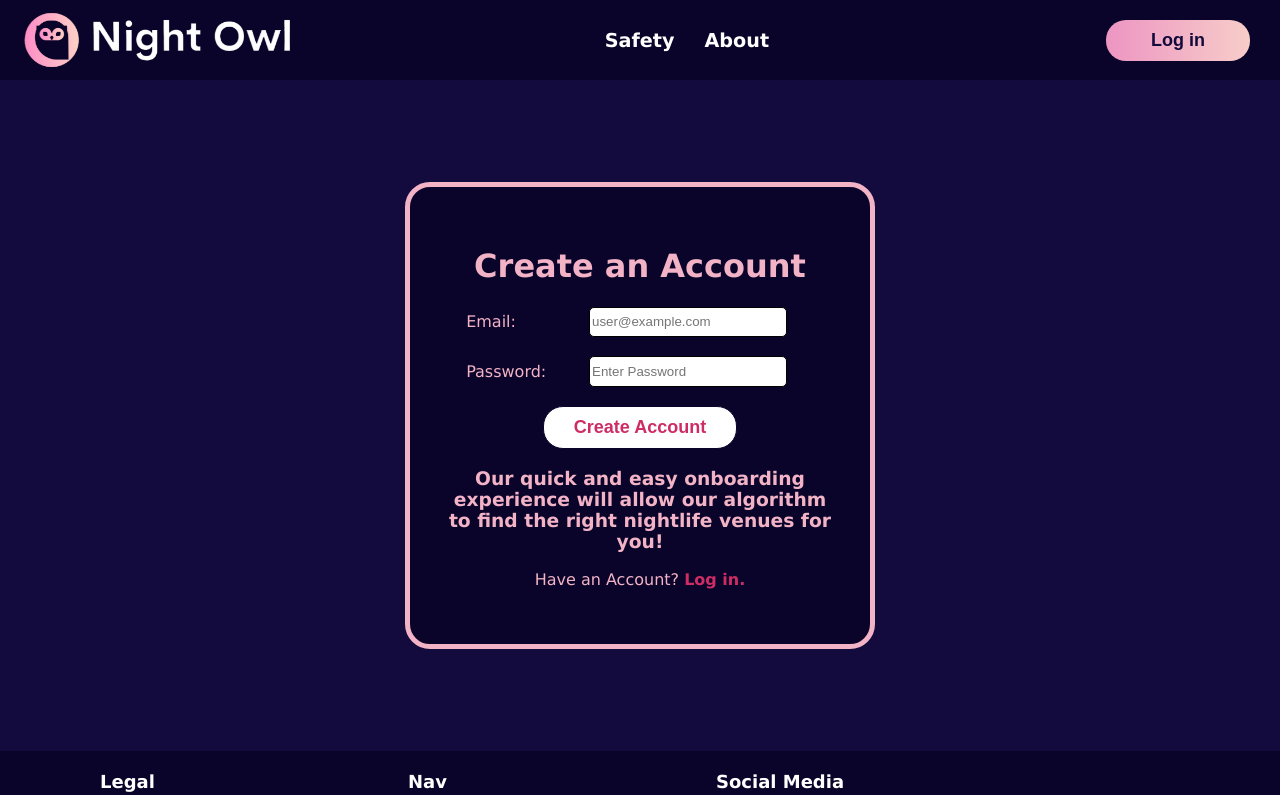
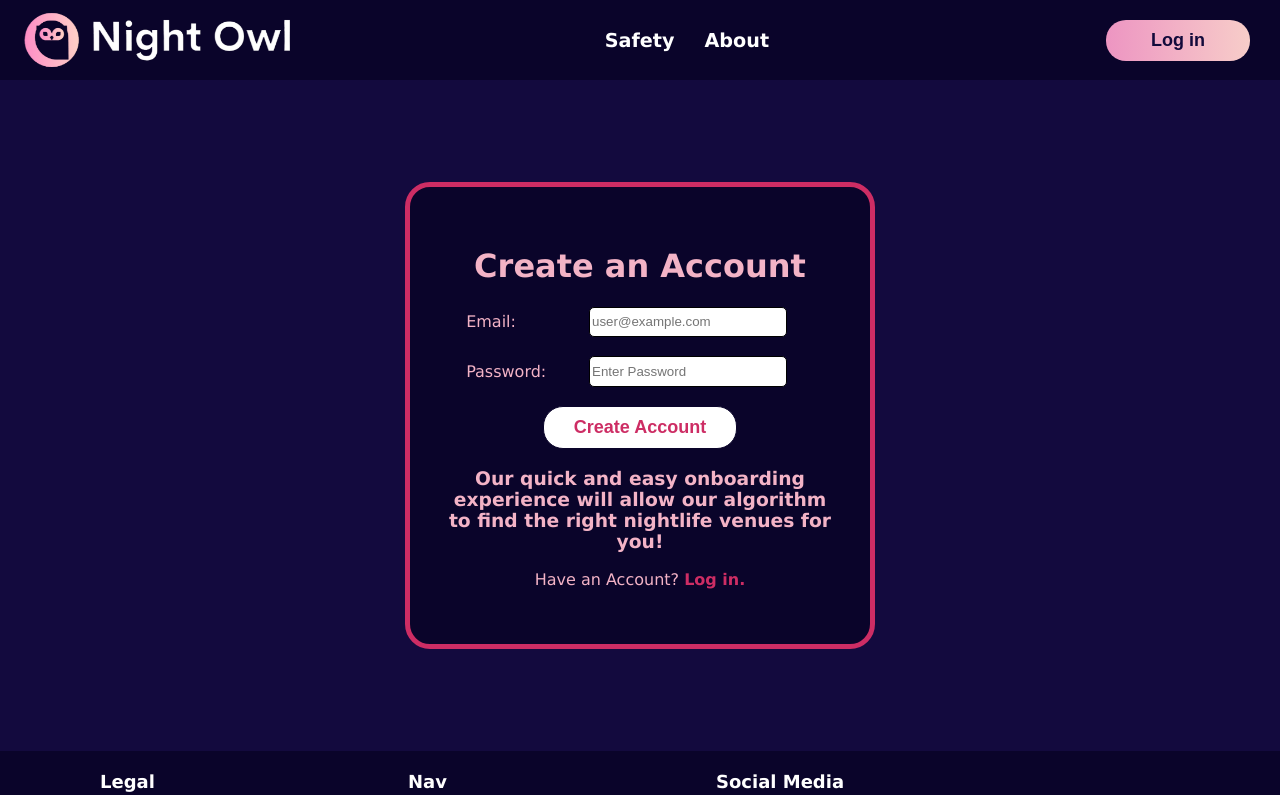
Before and after one commit to EmaleeSoto/night-owl, a React (Create React App) app in the folder front-end/: page /sign-up in a window 1280 px wide. Shown: the top 795 px of the page. Built offline with nearby package versions, Linux system fonts and the light colour scheme; no server answers.

Commit message:
Changed border color for account creation for easier differential

```diff
--- a/front-end/src/components/auth/UserSignUp.scss
+++ b/front-end/src/components/auth/UserSignUp.scss
@@ -28,7 +28,7 @@
   }
 
   &__container {
-    border: 5px solid $rose_quartz;
+    border: 5px solid $cherry;
     border-radius: 25px;
     background-color: $noir;
     width: 30%;
```
